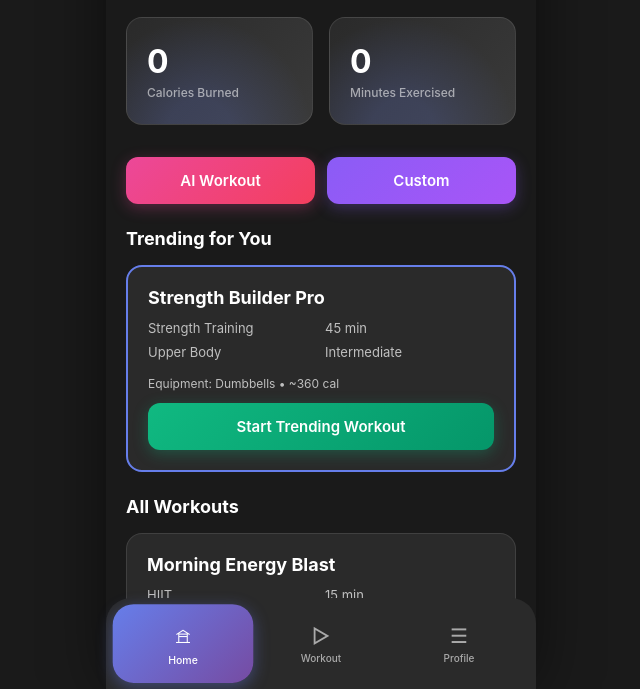
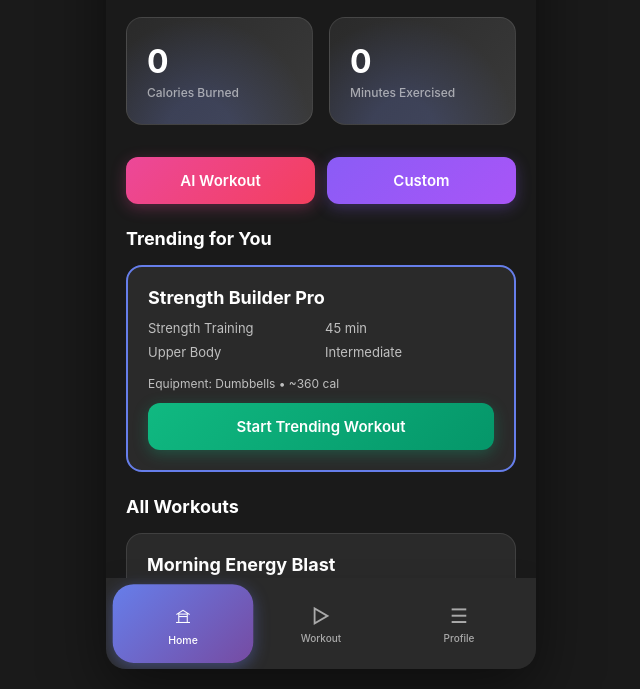
Before and after one commit to wolfkyd1/fitflow-app2, a plain HTML site: page index.html in a window 1280 px wide. Shown: the part 111-800 px from the top of the page, without its empty margins (319-959 px from the left). Drawn offline with Linux system fonts and the light colour scheme.

Commit message:
index.html

```diff
--- a/index.html
+++ b/index.html
@@ -146,19 +146,14 @@
 
         /* Fixed Navigation - Properly positioned at bottom */
         .nav {
-            background: #2a2a2a;
+            background: #2a2a2a;;
             display: flex;
             padding: 8px;
-            position: fixed;
-            bottom: 0;
-            left: 0;
-            right: 0;
+            padding-bottom: max(env(safe-area-inset-bottom, 8px), 8px);
+            box-shadow: 0 -4px 20px rgba(0,0,0,0.05);
+            position: relative;
             z-index: 100;
             flex-shrink: 0;
-            border-radius: 25px 25px 0 0;
-            min-height: calc(68px + env(safe-area-inset-bottom, 0px));
-            max-width: 430px;
-            margin: 0 auto;
         }
 
         /* Ensure nav is full width on mobile */
```
